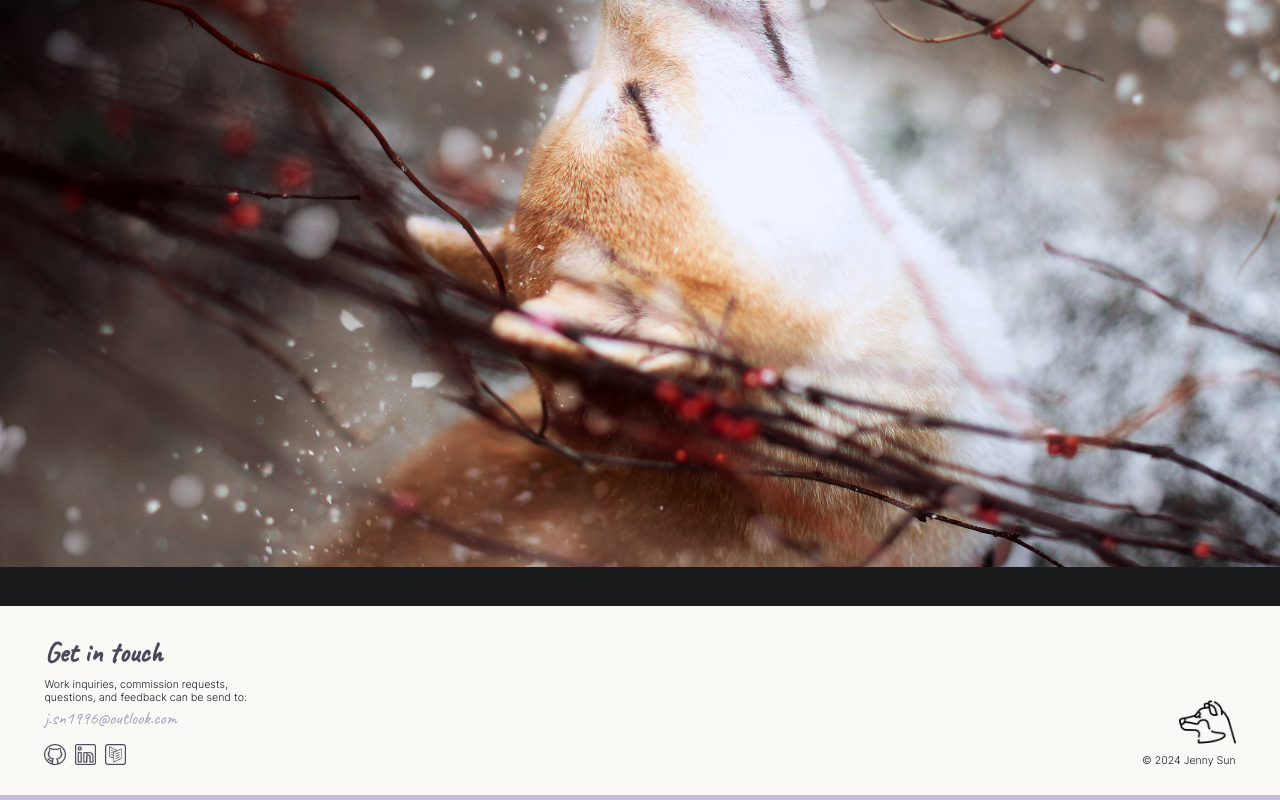
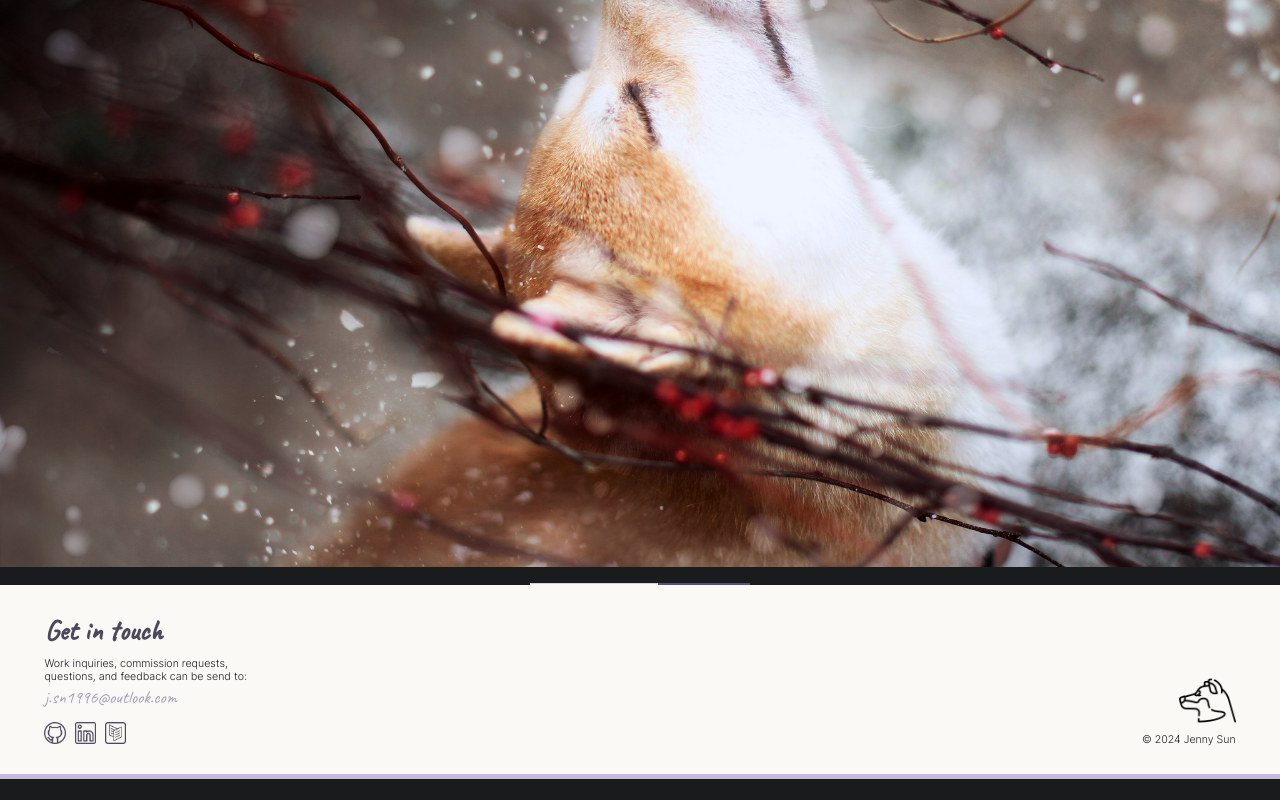
Before and after one commit to xMISSJ/portfolio, a SvelteKit app: page /projects in a window 1280 px wide. Shown: the part 393-1193 px from the top of the page. After the commit the page ends 1172 px from the top, so only its background shows below. Built offline with nearby package versions, Linux system fonts and the light colour scheme; a web font is replaced by a local one.

Commit message:
feat: fixed carousel and its indicator. Also added back GSAP token.

```diff
--- a/src/components/Carousel/CarouselSlider.svelte
+++ b/src/components/Carousel/CarouselSlider.svelte
@@ -6,6 +6,7 @@
   import Image from "../Image.svelte";
   import { base } from "$app/paths";
   import SlideIndicator from "./SlideIndicator.svelte";
+  import Spacer from "../Spacer.svelte";
 
   export let images: { src: string; alt?: string; size?: string }[];
 
@@ -125,6 +126,7 @@
         {/each}
       </div>
     </div>
+    <Spacer />
     <SlideIndicator {images} {onSlideChanged} index={currentIndex} />
   </div>
 {/if}
--- a/src/components/Carousel/SlideIndicator.svelte
+++ b/src/components/Carousel/SlideIndicator.svelte
@@ -101,7 +101,7 @@
       on:mouseenter={onMouseEnter}
       class="index-indicator"
       style="
-          width: {indicatorWidth}px;
+          width: {indicatorWidth / 10}px;
           height: calc({increaseIndicatorSize ? 4 : 2} / 10 * 1rem);
           "
     />
@@ -111,16 +111,15 @@
 <style lang="scss">
   .index-container {
     display: flex;
-    padding-top: 2rem;
-    padding-bottom: 2rem;
+    align-items: center;
+    justify-content: center;
   }
 
   .index-panel {
     display: inline-flex;
     height: 2px;
     width: 220px;
-    background-color: var(--color-dark-grey);
-    opacity: 0.25;
+    background-color: var(--color-dark-lilac);
     position: relative;
   }
 
@@ -130,7 +129,7 @@
     top: 50%;
     height: 2px;
     width: 220px;
-    background-color: var(--color-dark-grey);
+    background-color: var(--color-off-white);
     transform: translateY(-50%);
   }
 </style>
```
Also changed, not shown: 1 other file (tests, documents, lock files or other folders).
